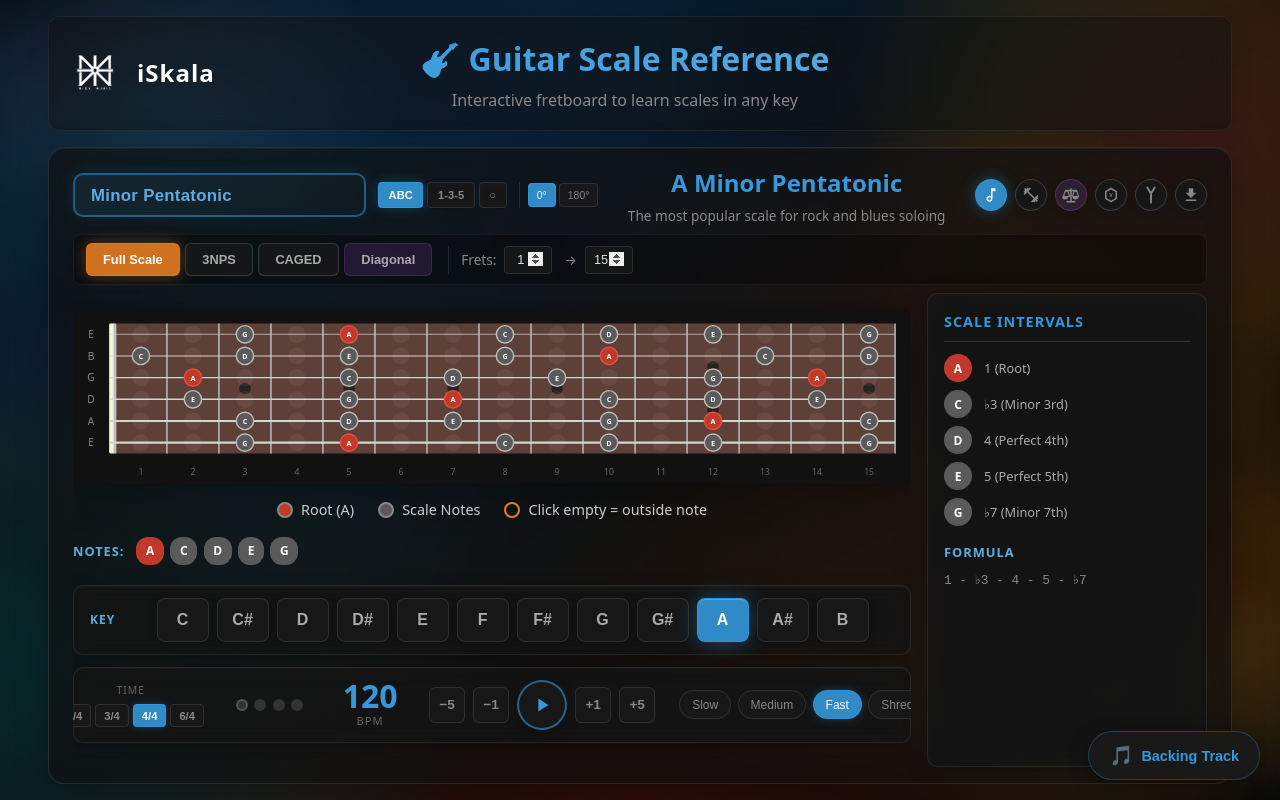
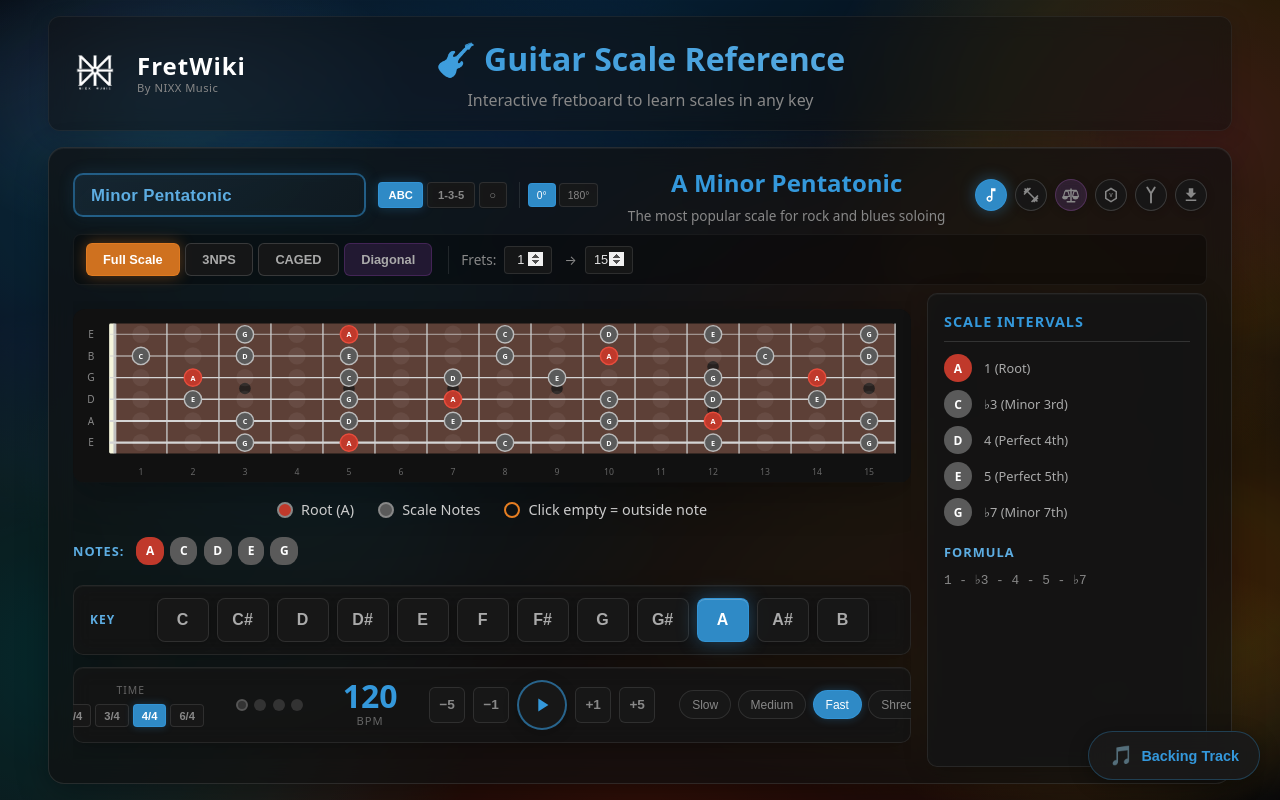
Before and after one commit to rhomnickcoloma/iSkala, a Next.js app: page / in a window 1280 px wide. Built offline with nearby package versions, Linux system fonts and the light colour scheme.

Commit message:
Fix Branding

```diff
--- a/app/components/ComparisonView.tsx
+++ b/app/components/ComparisonView.tsx
@@ -246,7 +246,7 @@ export default function ComparisonView({ onClose }: ComparisonViewProps) {
               </div>
               <Image
                 src="/nixx-logo.PNG"
-                alt="iSkala"
+                alt="FretWiki"
                 width={60}
                 height={60}
                 className="comparison-logo-img"
--- a/app/components/Header.tsx
+++ b/app/components/Header.tsx
@@ -3,8 +3,11 @@ export default function Header() {
     <header>
       <div className="header-content">
         <div className="brand">
-          <img src="/nixx-logo.PNG" alt="iSkala Logo" className="brand-logo" />
-          <span className="brand-name">iSkala</span>
+          <img src="/nixx-logo.PNG" alt="FretWiki Logo" className="brand-logo" />
+          <div className="brand-text">
+            <span className="brand-name">FretWiki</span>
+            <span className="brand-sub">By NIXX Music</span>
+          </div>
         </div>
         <div className="header-title">
           <h1>🎸 Guitar Scale Reference</h1>
--- a/app/components/ProgressionView.tsx
+++ b/app/components/ProgressionView.tsx
@@ -152,7 +152,7 @@ export default function ProgressionView({ onClose }: ProgressionViewProps) {
               </div>
               <Image
                 src="/nixx-logo.PNG"
-                alt="iSkala"
+                alt="FretWiki"
                 width={60}
                 height={60}
                 className="comparison-logo-img"
--- a/app/globals.css
+++ b/app/globals.css
@@ -180,11 +180,24 @@ header {
   object-fit: contain;
 }
 
+.brand-text {
+  display: flex;
+  flex-direction: column;
+  line-height: 1.2;
+}
+
 .brand-name {
   font-size: 1.5rem;
   font-weight: 700;
   color: #fff;
   letter-spacing: 1px;
+}
+
+.brand-sub {
+  font-size: 0.7rem;
+  color: #888;
+  letter-spacing: 0.5px;
+  font-weight: 400;
 }
 
 .header-title {
@@ -3138,6 +3151,10 @@ footer {
     font-size: 1.1rem;
   }
 
+  .brand-sub {
+    font-size: 0.6rem;
+  }
+
   header h1 {
     font-size: 1.4rem;
   }
--- a/app/layout.tsx
+++ b/app/layout.tsx
@@ -2,12 +2,12 @@ import type { Metadata, Viewport } from 'next'
 import './globals.css'
 
 export const metadata: Metadata = {
-  title: 'iSkala | Guitar Scale Reference',
+  title: 'FretWiki | Guitar Scale Reference',
   description: 'Learn guitar scales in any key with interactive fretboard, metronome, backing tracks, and practice tips.',
   appleWebApp: {
     capable: true,
     statusBarStyle: 'black-translucent',
-    title: 'iSkala',
+    title: 'FretWiki',
   },
 }
 
```
